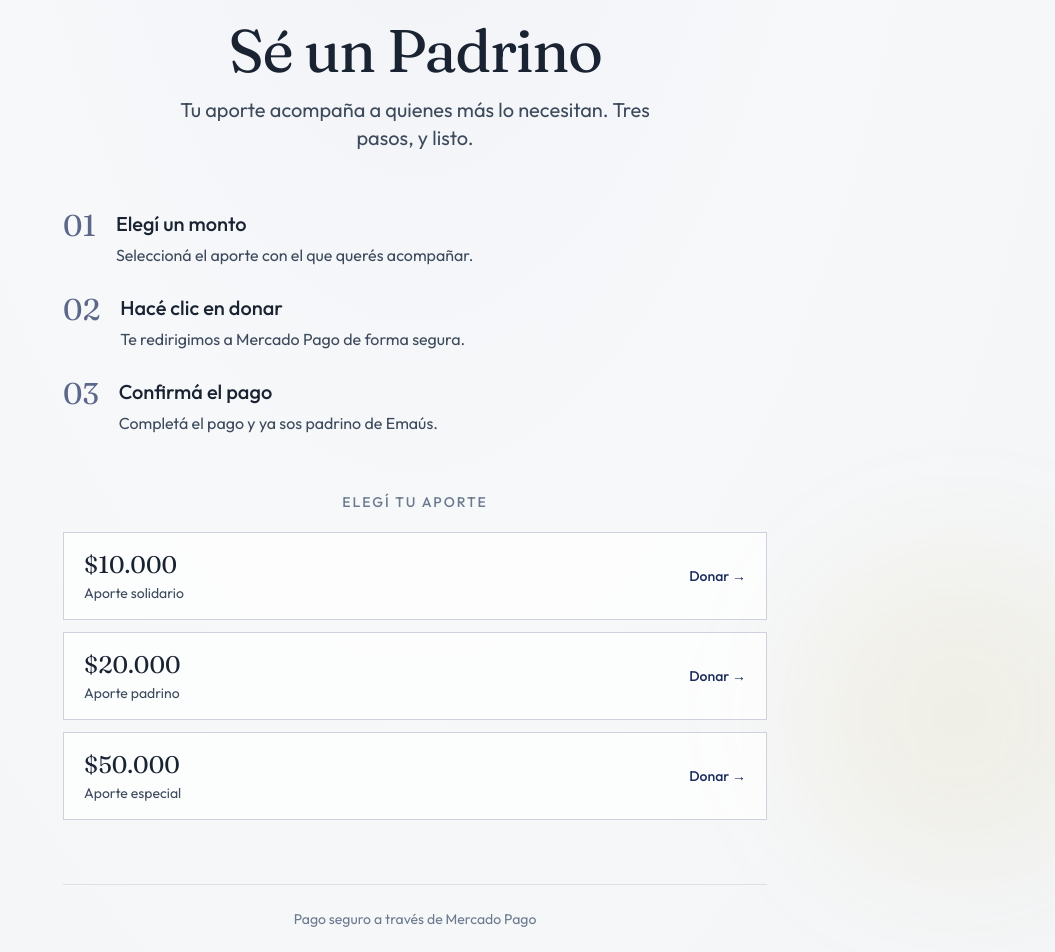
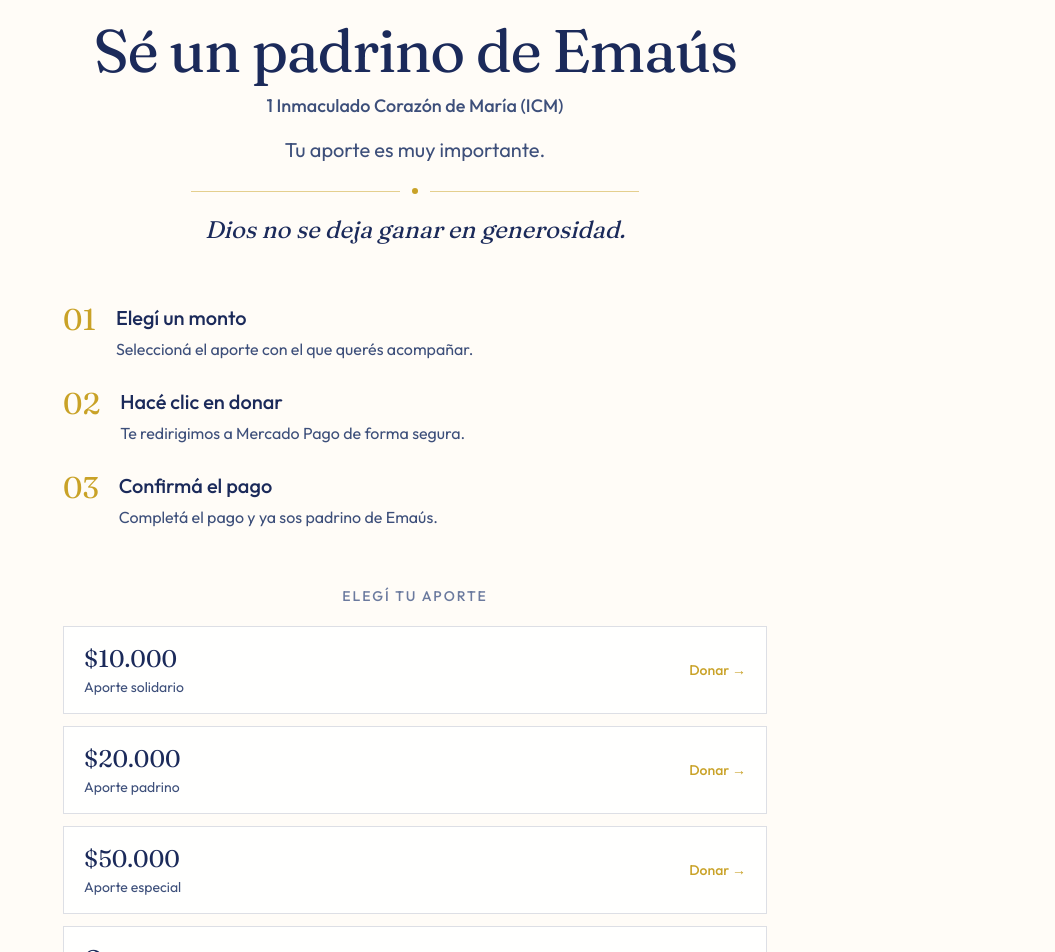
Before and after one commit to Emilianowav/emaus-padrinaje, a Next.js app: page / in a window 1280 px wide. Shown: the part 500-1452 px from the top of the page, without its empty margins (225-1280 px from the left). Built offline with nearby package versions, Linux system fonts and the light colour scheme.

Commit message:
Update copy, brand palette, and restore open-amount donation link.

```diff
--- a/src/app/globals.css
+++ b/src/app/globals.css
@@ -3,9 +3,11 @@
 @tailwind utilities;
 
 :root {
-  --background: #f3f5f7;
-  --foreground: #1a2332;
-  --accent: #1a2a5a;
+  --background: #fffcf7;
+  --foreground: #1b2a5a;
+  --navy: #1b2a5a;
+  --gold: #c9a227;
+  --heart: #c41e3a;
 }
 
 html {
@@ -20,6 +22,6 @@ body {
 }
 
 ::selection {
-  background: #c8d0e6;
-  color: #1a2332;
+  background: #e8d48a;
+  color: #121e42;
 }
--- a/src/app/layout.tsx
+++ b/src/app/layout.tsx
@@ -15,9 +15,9 @@ const sans = Outfit({
 });
 
 export const metadata: Metadata = {
-  title: "Emaús | Sé un Padrino",
+  title: "Emaús | Sé un padrino",
   description:
-    "Convertite en padrino de Emaús. Doná de forma simple y segura a través de Mercado Pago.",
+    "Sé un padrino de Emaús 1 Inmaculado Corazón de María (ICM). Tu aporte es muy importante. Dios no se deja ganar en generosidad.",
 };
 
 export default function RootLayout({
--- a/src/app/page.tsx
+++ b/src/app/page.tsx
@@ -5,14 +5,15 @@ import { SITE } from "@/config/donations";
 
 export default function HomePage() {
   return (
-    <main className="relative min-h-screen overflow-hidden">
+    <main className="relative min-h-screen overflow-hidden bg-cream">
       <div
         aria-hidden
         className="pointer-events-none absolute inset-0 -z-10"
       >
-        <div className="absolute inset-0 bg-[radial-gradient(ellipse_at_top,_#eef1f6_0%,_#f7f8fa_50%,_#f3f5f7_100%)]" />
-        <div className="absolute -left-24 top-24 h-72 w-72 rounded-full bg-[#1a2a5a]/[0.06] blur-3xl" />
-        <div className="absolute -right-16 bottom-28 h-80 w-80 rounded-full bg-[#c9a227]/[0.08] blur-3xl" />
+        <div className="absolute inset-0 bg-[radial-gradient(ellipse_at_top,_#ffffff_0%,_#fffcf7_45%,_#f8f4ec_100%)]" />
+        <div className="absolute -left-24 top-16 h-80 w-80 rounded-full bg-navy/[0.07] blur-3xl" />
+        <div className="absolute right-[-4rem] top-40 h-72 w-72 rounded-full bg-gold/[0.14] blur-3xl" />
+        <div className="absolute bottom-24 left-1/3 h-64 w-64 rounded-full bg-heart/[0.05] blur-3xl" />
       </div>
 
       <div className="mx-auto flex min-h-screen max-w-3xl flex-col px-6 py-10 sm:px-8 sm:py-14">
@@ -29,11 +30,22 @@ export default function HomePage() {
 
         <section className="mt-10 flex flex-1 flex-col sm:mt-12">
           <div className="animate-fade-up text-center opacity-0 [animation-delay:120ms]">
-            <h1 className="font-display text-4xl leading-[1.08] tracking-tight text-ink sm:text-5xl md:text-6xl">
+            <h1 className="font-display text-4xl leading-[1.08] tracking-tight text-navy sm:text-5xl md:text-6xl">
               {SITE.title}
             </h1>
-            <p className="mx-auto mt-4 max-w-lg text-lg leading-relaxed text-ink-soft sm:text-xl">
+            <p className="mt-3 text-base font-medium text-navy-soft sm:text-lg">
+              {SITE.community}
+            </p>
+            <p className="mx-auto mt-4 max-w-lg text-lg leading-relaxed text-navy-soft sm:text-xl">
               {SITE.subtitle}
+            </p>
+            <div className="mx-auto mt-6 flex max-w-md items-center gap-3">
+              <span className="h-px flex-1 bg-gold/50" />
+              <span className="h-1.5 w-1.5 rounded-full bg-gold" />
+              <span className="h-px flex-1 bg-gold/50" />
+            </div>
+            <p className="mx-auto mt-5 max-w-md font-display text-xl italic leading-snug text-navy sm:text-2xl">
+              {SITE.quote}
             </p>
           </div>
 
@@ -42,15 +54,15 @@ export default function HomePage() {
           </div>
 
           <div className="mt-12 animate-fade-up opacity-0 [animation-delay:420ms] sm:mt-14">
-            <p className="mb-5 text-center text-sm font-medium uppercase tracking-[0.14em] text-ink-muted">
+            <p className="mb-5 text-center text-sm font-medium uppercase tracking-[0.14em] text-navy-muted">
               Elegí tu aporte
             </p>
             <DonationButtons />
           </div>
         </section>
 
-        <footer className="mt-14 animate-fade-in border-t border-ink/10 pt-6 text-center opacity-0 [animation-delay:550ms] sm:mt-16">
-          <p className="text-sm text-ink-muted">{SITE.footerNote}</p>
+        <footer className="mt-14 animate-fade-in border-t border-navy/10 pt-6 text-center opacity-0 [animation-delay:550ms] sm:mt-16">
+          <p className="text-sm text-navy-muted">{SITE.footerNote}</p>
         </footer>
       </div>
     </main>
--- a/src/components/DonationButtons.tsx
+++ b/src/components/DonationButtons.tsx
@@ -12,13 +12,13 @@ export function DonationButtons() {
           return (
             <div
               key={option.id}
-              className="flex w-full items-center justify-between border border-dashed border-ink/20 bg-white/40 px-5 py-4 text-left"
+              className="flex w-full items-center justify-between border border-dashed border-navy/20 bg-white/50 px-5 py-4 text-left"
             >
               <div>
-                <p className="font-display text-2xl text-ink/40">{option.label}</p>
-                <p className="mt-0.5 text-sm text-ink-muted">{option.description}</p>
+                <p className="font-display text-2xl text-navy/40">{option.label}</p>
+                <p className="mt-0.5 text-sm text-navy-muted">{option.description}</p>
               </div>
-              <span className="text-xs uppercase tracking-wider text-ink-muted">
+              <span className="text-xs uppercase tracking-wider text-navy-muted">
                 Link pendiente
               </span>
             </div>
@@ -31,17 +31,17 @@ export function DonationButtons() {
             href={option.url}
             target="_blank"
             rel="noopener noreferrer"
-            className="group flex w-full items-center justify-between border border-pine/20 bg-white/70 px-5 py-4 text-left transition duration-300 hover:border-pine hover:bg-pine hover:text-white focus-visible:outline focus-visible:outline-2 focus-visible:outline-offset-2 focus-visible:outline-pine"
+            className="group flex w-full items-center justify-between border border-navy/15 bg-white/80 px-5 py-4 text-left shadow-[0_0_0_1px_transparent] transition duration-300 hover:border-gold hover:bg-navy focus-visible:outline focus-visible:outline-2 focus-visible:outline-offset-2 focus-visible:outline-gold"
           >
             <div>
-              <p className="font-display text-2xl text-ink transition-colors group-hover:text-white">
+              <p className="font-display text-2xl text-navy transition-colors group-hover:text-cream">
                 {option.label}
               </p>
-              <p className="mt-0.5 text-sm text-ink-soft transition-colors group-hover:text-white/80">
+              <p className="mt-0.5 text-sm text-navy-soft transition-colors group-hover:text-gold-soft">
                 {option.description}
               </p>
             </div>
-            <span className="text-sm font-medium text-pine transition-colors group-hover:text-white">
+            <span className="text-sm font-medium text-gold transition-colors group-hover:text-gold-soft">
               Donar →
             </span>
           </a>
@@ -49,9 +49,9 @@ export function DonationButtons() {
       })}
 
       {!hasAnyLink && (
-        <p className="pt-2 text-sm text-ink-muted">
+        <p className="pt-2 text-sm text-navy-muted">
           Los botones se activan cuando agregues los links de Mercado Pago en{" "}
-          <code className="rounded bg-ink/5 px-1.5 py-0.5 text-xs text-ink-soft">
+          <code className="rounded bg-navy/5 px-1.5 py-0.5 text-xs text-navy-soft">
             src/config/donations.ts
           </code>
           .
--- a/src/components/Steps.tsx
+++ b/src/components/Steps.tsx
@@ -7,15 +7,15 @@ export function Steps() {
         <li key={step.number} className="flex gap-5">
           <span
             aria-hidden
-            className="font-display text-2xl leading-none text-pine/70 sm:text-3xl"
+            className="font-display text-2xl leading-none text-gold sm:text-3xl"
           >
             {step.number}
           </span>
           <div className="pt-0.5">
-            <h2 className="text-lg font-medium text-ink sm:text-xl">
+            <h2 className="text-lg font-medium text-navy sm:text-xl">
               {step.title}
             </h2>
-            <p className="mt-1 text-base leading-relaxed text-ink-soft">
+            <p className="mt-1 text-base leading-relaxed text-navy-soft">
               {step.text}
             </p>
           </div>
--- a/src/config/donations.ts
+++ b/src/config/donations.ts
@@ -13,9 +13,10 @@ export type DonationOption = {
 
 export const SITE = {
   brand: "Emaús",
-  title: "Sé un Padrino",
-  subtitle:
-    "Tu aporte acompaña a quienes más lo necesitan. Tres pasos, y listo.",
+  title: "Sé un padrino de Emaús",
+  community: "1 Inmaculado Corazón de María (ICM)",
+  subtitle: "Tu aporte es muy importante.",
+  quote: "Dios no se deja ganar en generosidad.",
   footerNote: "Pago seguro a través de Mercado Pago",
 } as const;
 
@@ -56,4 +57,10 @@ export const DONATION_OPTIONS: DonationOption[] = [
     description: "Aporte especial",
     url: "https://mpago.la/1S3WZj5",
   },
+  {
+    id: "otro-monto",
+    label: "Otro monto",
+    description: "Elegí el monto en Mercado Pago",
+    url: "https://link.mercadopago.com.ar/emausctesdonacion",
+  },
 ];
--- a/tailwind.config.js
+++ b/tailwind.config.js
@@ -8,19 +8,25 @@ module.exports = {
   theme: {
     extend: {
       colors: {
-        ink: {
-          DEFAULT: "#1a2332",
-          soft: "#3d4a5c",
-          muted: "#6b7a8f",
+        navy: {
+          DEFAULT: "#1b2a5a",
+          deep: "#121e42",
+          soft: "#3d4f7a",
+          muted: "#6b7a9e",
+          mist: "#eef1f8",
         },
-        sand: {
-          DEFAULT: "#f7f5f1",
-          warm: "#efeae2",
+        gold: {
+          DEFAULT: "#c9a227",
+          soft: "#e8d48a",
+          mist: "#f7f1de",
         },
-        pine: {
-          DEFAULT: "#1a2a5a",
-          deep: "#121e42",
-          soft: "#e8ecf5",
+        heart: {
+          DEFAULT: "#c41e3a",
+          soft: "#f3d4da",
+        },
+        cream: {
+          DEFAULT: "#fffcf7",
+          warm: "#f8f4ec",
         },
       },
       fontFamily: {
```
